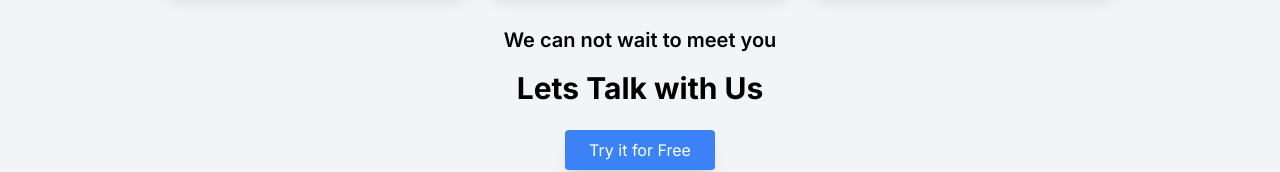
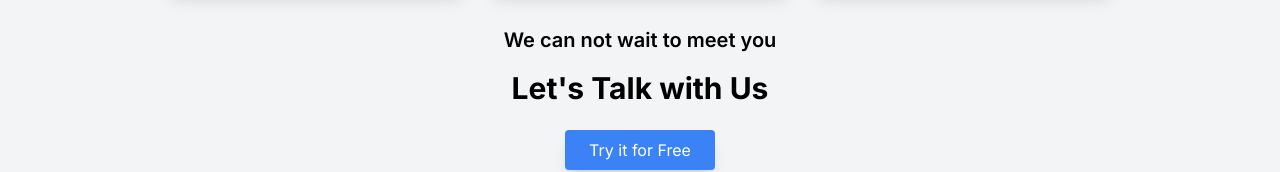
Before and after one commit to Hamzaiqbal0/e-commerce-website, a Next.js app: page /contactus in a window 1280 px wide. Shown: the part 1204-1376 px from the top of the page. Built offline with nearby package versions, Linux system fonts and the light colour scheme.

Commit message:
apos update

```diff
--- a/src/app/contactus/page.tsx
+++ b/src/app/contactus/page.tsx
@@ -127,7 +127,7 @@ export default function ContactUs() {
         </div>
 
         <p className="text-xl font-semibold mb-4">We can not wait to meet you</p>
-        <h2 className="text-3xl font-bold mb-6">Lets Talk with Us</h2>
+        <h2 className="text-3xl font-bold mb-6">Let&apos;s Talk with Us</h2>
         <button className="bg-blue-500 text-white py-2 px-6 rounded hover:bg-blue-600 shadow-lg mb-10">
           Try it for Free
         </button>
```
